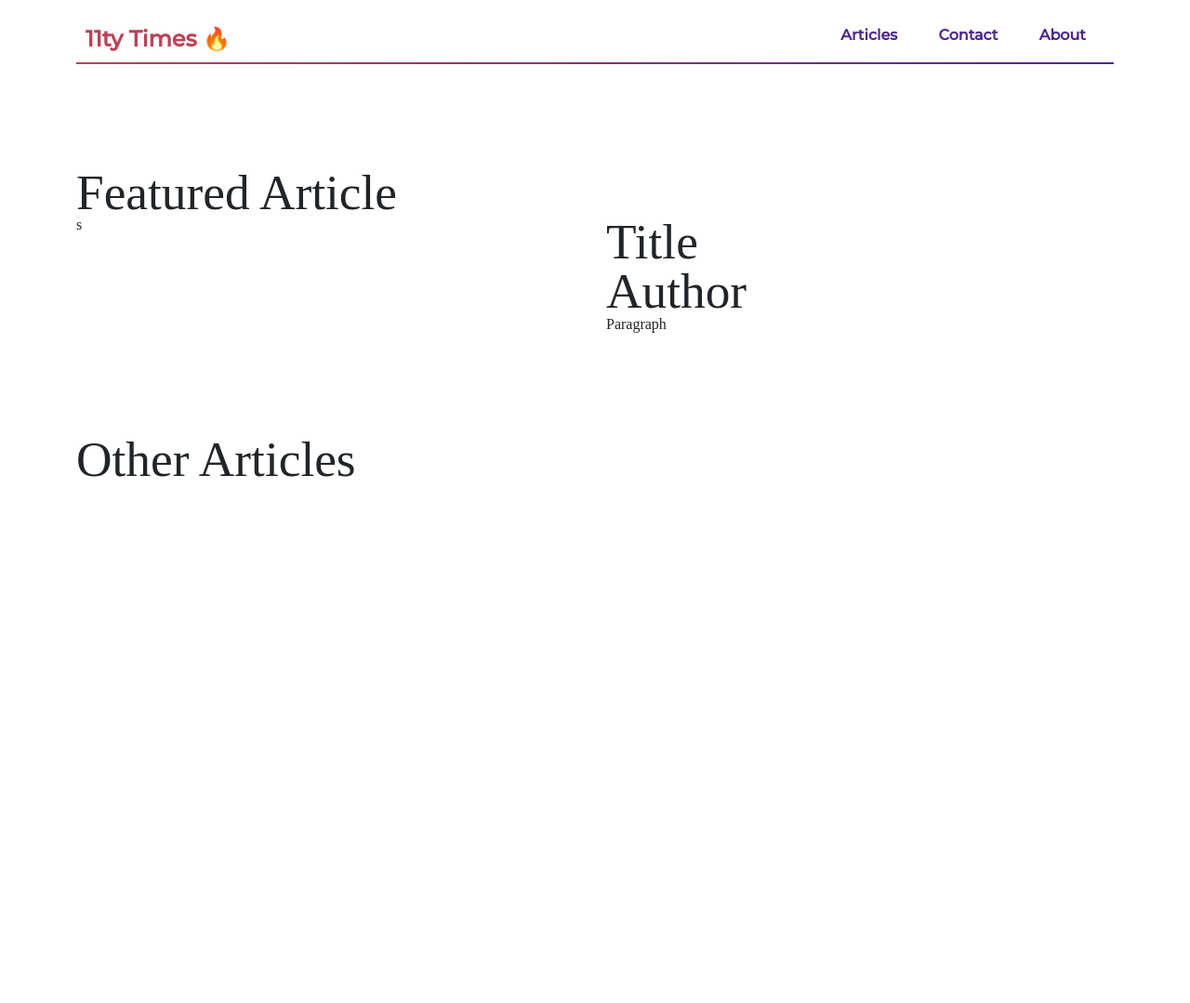
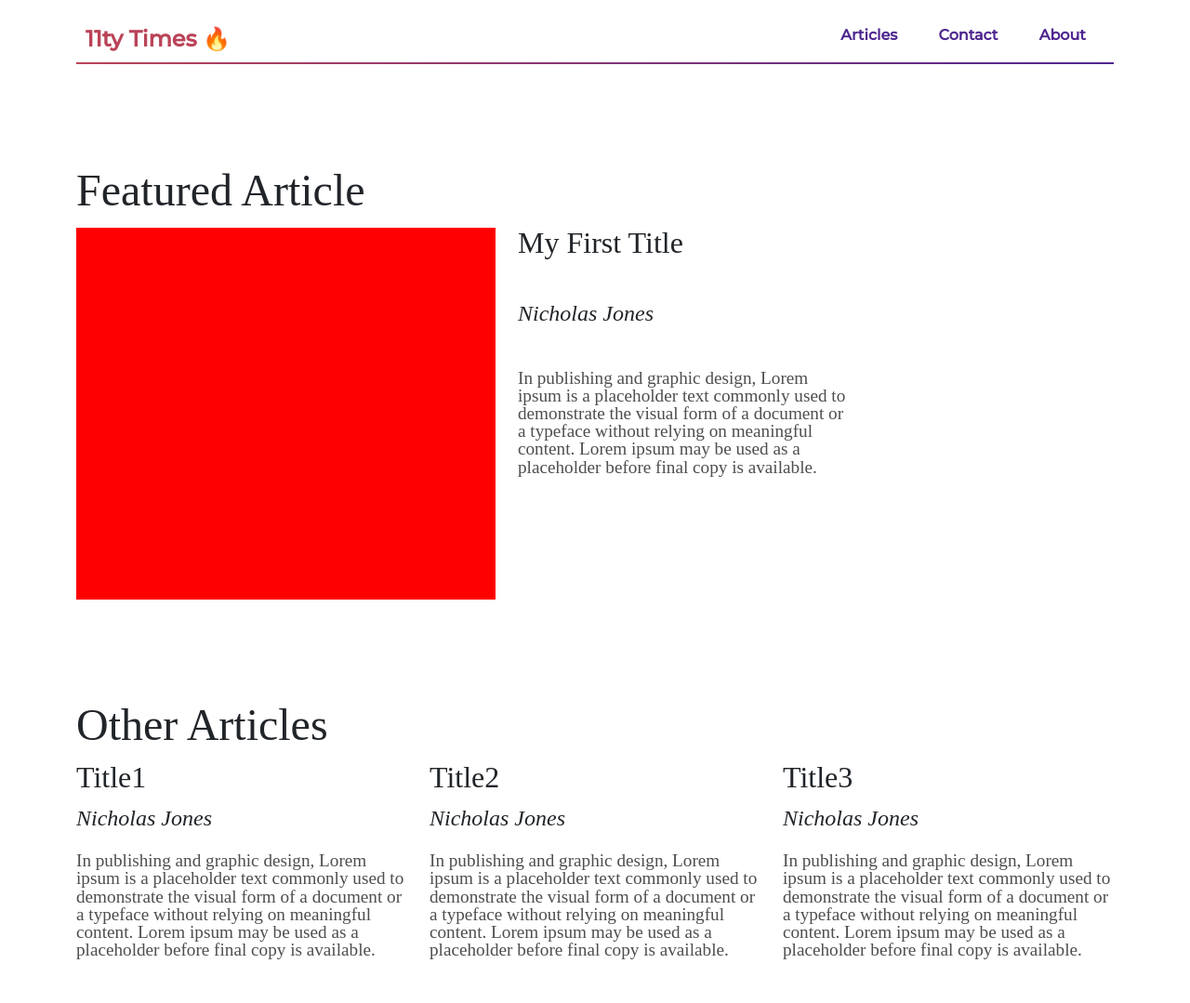
Before and after one commit to nuckarronjones/11ty-Netlify-Blog-Template, an Eleventy site: page src/index.html in a window 1280 px wide. Shown: the whole page at 93% size. Before the commit the page ends 800 px from the top, so only its background shows below. Built offline with nearby package versions, Linux system fonts and the light colour scheme; Eleventy itself is replaced by a stand-in of ours; files that its build step writes are made by us from their sources; a web font is replaced by a local one.

Commit message:
Articles
Added featured article/ added sub articles for "other" category. Configured featured/posts tags on respective .md files and posts.json file.

```diff
--- /dev/null
+++ b/src/_includes/postslist.html
@@ -0,0 +1,5 @@
+<div class="col-12 col-md-4">
+  <h2 class="mb-3">{{post.data.title}}</h2>
+  <h3 class="mb-4"><em>{{post.data.author}}</em></h3>
+  <p class="mb-5">{{post.data.description}}</p>
+</div>
--- a/src/css/css.css
+++ b/src/css/css.css
@@ -8,6 +8,23 @@ body {
 a {
   color: inherit; /* blue colors for links too */
   text-decoration: none; /* no underline */
+}
+h1 {
+  font-size: 3em;
+  font-weight: 500;
+}
+h2 {
+  font-size: 2em;
+}
+h3 {
+  font-size: 1.5em;
+}
+p {
+  font-size: 1.2em;
+  color: #4e4e4e;
+}
+em {
+  font-style: italic;
 }
 
 /*NAV*/
@@ -56,10 +73,8 @@ nav li a {
   margin-top: 10%;
 }
 
-.mainArticleDescriptions span {
-  margin-bottom: 10%;
+.featuredArticleImage {
+  width: 100%;
+  height: 400px;
+  background-color: red;
 }
-
-.article h1 {
-  font-size: 40pt;
-}
--- a/src/index.html
+++ b/src/index.html
@@ -5,18 +5,24 @@ title: 11ty News Home
 
 <section class="article" id="featuredArticleSection">
   <h1>Featured Article</h1>
-  <div class="row">
-    <div class="col-12 col-md-6">
-      <div class="articleImage">s</div>
+  {% for post in collections.featured %}
+  <div class="row mt-3">
+    <div class="col-12 col-md-5">
+      <div class="featuredArticleImage"></div>
     </div>
-    <div class="col-12 col-md-6">
-      <h1>Title</h1>
-      <h1>Author</h1>
-      <p>Paragraph</p>
+    <div class="col-12 col-md-4">
+      <h2 class="mb-5">{{post.data.title}}</h2>
+      <h3 class="mb-5"><em>{{post.data.author}}</em></h3>
+      <p class="mb-5">{{post.data.description}}</p>
     </div>
   </div>
+  {% endfor%}
 </section>
 
 <section class="article" id="featuredArticleSection">
   <h1>Other Articles</h1>
+  <div class="row mt-3">
+    {% for post in collections.posts %} {% include "postslist.html" %} {% endfor
+    %}
+  </div>
 </section>
--- /dev/null
+++ b/src/posts/post1.md
@@ -0,0 +1,11 @@
+---
+title: My First Title
+author: Nicholas Jones
+tags: "featured"
+image: "https://i.guim.co.uk/img/media/93e68d9ee1f125bf620eaca1abf3b26dbe36d050/0_59_5885_3531/master/5885.jpg?width=1200&height=900&quality=85&auto=format&fit=crop&s=99cc8f869676f94f703ce21a58e8dee8"
+date: 2021-06-15
+description: In publishing and graphic design, Lorem ipsum is a placeholder text commonly used to demonstrate the visual form of a document or a typeface without relying on meaningful content. Lorem ipsum may be used as a placeholder before final copy is available.
+featured: true
+---
+
+My first featured post
--- /dev/null
+++ b/src/posts/post2.md
@@ -0,0 +1,10 @@
+---
+title: Title1
+author: Nicholas Jones
+tags: posts
+date: 2021-06-15
+description: In publishing and graphic design, Lorem ipsum is a placeholder text commonly used to demonstrate the visual form of a document or a typeface without relying on meaningful content. Lorem ipsum may be used as a placeholder before final copy is available.
+featured: false
+---
+
+My first post
--- /dev/null
+++ b/src/posts/post3.md
@@ -0,0 +1,10 @@
+---
+title: Title2
+author: Nicholas Jones
+tags: posts
+date: 2021-06-15
+description: In publishing and graphic design, Lorem ipsum is a placeholder text commonly used to demonstrate the visual form of a document or a typeface without relying on meaningful content. Lorem ipsum may be used as a placeholder before final copy is available.
+featured: false
+---
+
+My second post
--- /dev/null
+++ b/src/posts/post4.md
@@ -0,0 +1,10 @@
+---
+title: Title3
+author: Nicholas Jones
+tags: posts
+date: 2021-06-15
+description: In publishing and graphic design, Lorem ipsum is a placeholder text commonly used to demonstrate the visual form of a document or a typeface without relying on meaningful content. Lorem ipsum may be used as a placeholder before final copy is available.
+featured: false
+---
+
+My third post
--- /dev/null
+++ b/src/posts/posts.json
@@ -0,0 +1,3 @@
+{
+  "tags": "posts, featured"
+}
```
Also changed, not shown: .eleventy.js, 6 other files.
